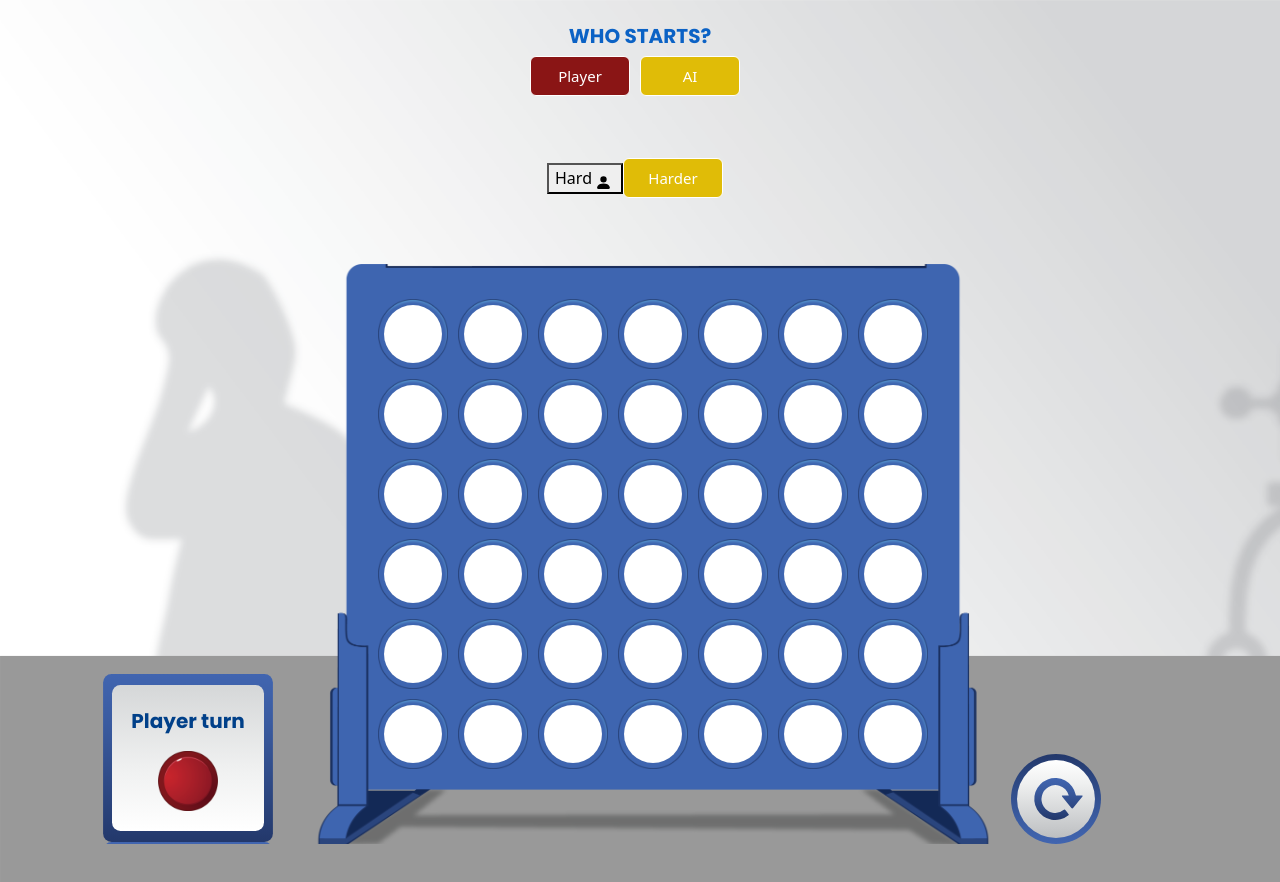
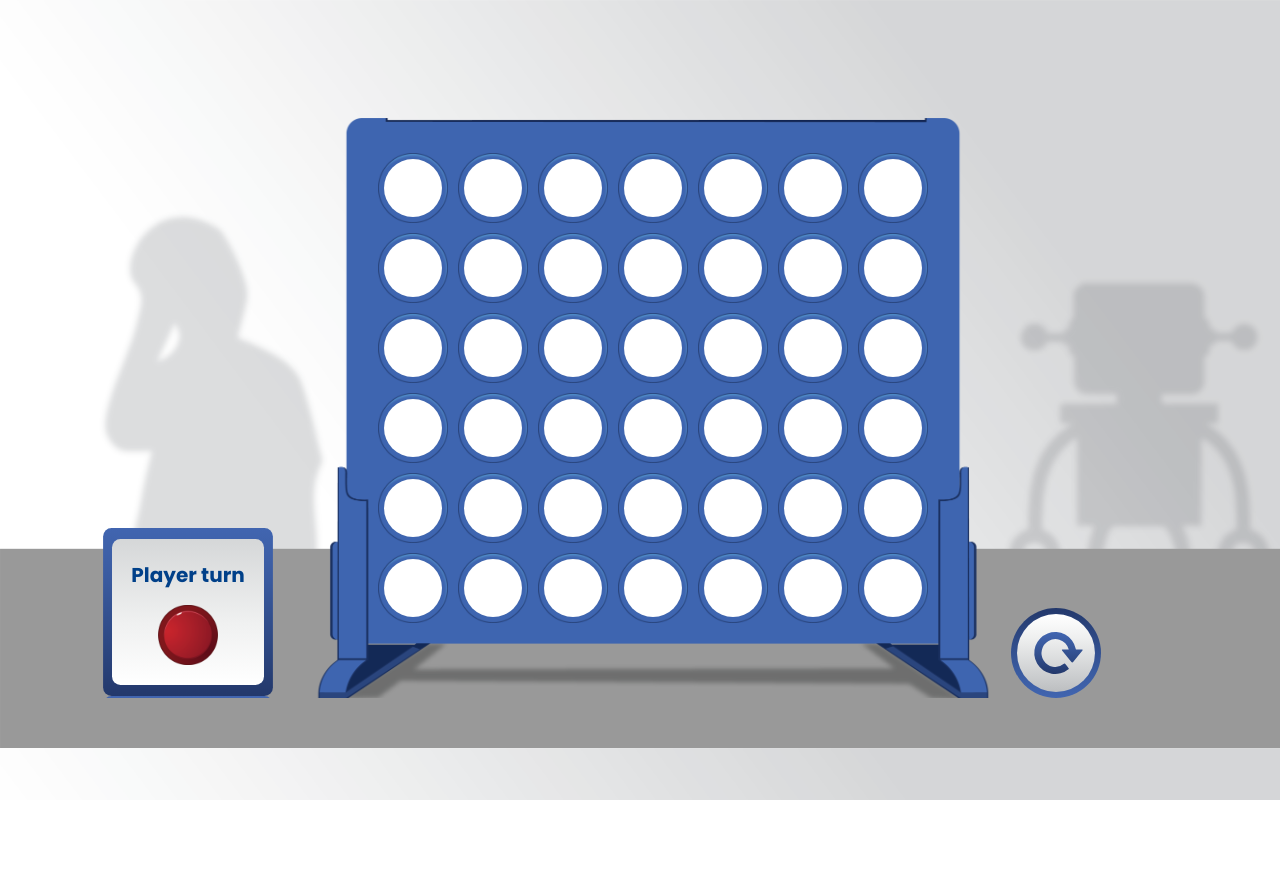
Before and after one commit to musta55/connect4, an Angular app in the folder game/: page /game in a window 1280 px wide. Shown: the top 882 px of the page. After the commit the page ends 800 px from the top, so only its background shows below. Built offline with nearby package versions, Linux system fonts and the light colour scheme.

Commit message:
fixed arrow

```diff
--- a/game/src/app/ui/ui.component.css
+++ b/game/src/app/ui/ui.component.css
@@ -75,7 +75,7 @@ h3{
   height: 580px;
   width: 690px;
   margin: 0px auto;
-  margin-top: 30px;
+  margin-top: 60px;
   background-image: url('../../assets/images/connect4.png');
   background-repeat: none;
   background-size: contain;
@@ -218,9 +218,8 @@ svg{
   margin-top: 20px;
   height: 16px;
   width: 40px;
-  margin-left: -400px;
-  /* margin: 20px auto 0px; */
-  position: relative;
+  /* margin-left: -400px; */
+  position: absolute;
   transition: left 0.5s;
 }
 
--- a/game/src/app/ui/ui.component.html
+++ b/game/src/app/ui/ui.component.html
@@ -1,104 +1,9 @@
 <div class="body">
 
-  <div class="whoStarts" *ngIf="whoseTurn_visible">
-    <br />
-    <h1 align="center">WHO STARTS?</h1>
-
-    <div align="center">
-      <button class="button-player" role="button" (click)="setStarter(0)" margin="30">
-        <span class="text">Player</span>
-        <span><svg xmlns="http://www.w3.org/2000/svg" width="23" height="23" fill="currentColor"
-            class="bi bi-person-fill" viewBox="0 0 16 16">
-            <path d="M3 14s-1 0-1-1 1-4 6-4 6 3 6 4-1 1-1 1H3zm5-6a3 3 0 1 0 0-6 3 3 0 0 0 0 6z" />
-          </svg></span>
-      </button>
-      <button class="button-bot" role="button" (click)="setStarter(1)">
-        <span class="text">AI</span>
-        <span><svg xmlns="http://www.w3.org/2000/svg" width="23" height="23" fill="currentColor" class="bi bi-robot"
-            viewBox="0 0 16 16">
-            <path
-              d="M6 12.5a.5.5 0 0 1 .5-.5h3a.5.5 0 0 1 0 1h-3a.5.5 0 0 1-.5-.5ZM3 8.062C3 6.76 4.235 5.765 5.53 5.886a26.58 26.58 0 0 0 4.94 0C11.765 5.765 13 6.76 13 8.062v1.157a.933.933 0 0 1-.765.935c-.845.147-2.34.346-4.235.346-1.895 0-3.39-.2-4.235-.346A.933.933 0 0 1 3 9.219V8.062Zm4.542-.827a.25.25 0 0 0-.217.068l-.92.9a24.767 24.767 0 0 1-1.871-.183.25.25 0 0 0-.068.495c.55.076 1.232.149 2.02.193a.25.25 0 0 0 .189-.071l.754-.736.847 1.71a.25.25 0 0 0 .404.062l.932-.97a25.286 25.286 0 0 0 1.922-.188.25.25 0 0 0-.068-.495c-.538.074-1.207.145-1.98.189a.25.25 0 0 0-.166.076l-.754.785-.842-1.7a.25.25 0 0 0-.182-.135Z" />
-            <path
-              d="M8.5 1.866a1 1 0 1 0-1 0V3h-2A4.5 4.5 0 0 0 1 7.5V8a1 1 0 0 0-1 1v2a1 1 0 0 0 1 1v1a2 2 0 0 0 2 2h10a2 2 0 0 0 2-2v-1a1 1 0 0 0 1-1V9a1 1 0 0 0-1-1v-.5A4.5 4.5 0 0 0 10.5 3h-2V1.866ZM14 7.5V13a1 1 0 0 1-1 1H3a1 1 0 0 1-1-1V7.5A3.5 3.5 0 0 1 5.5 4h5A3.5 3.5 0 0 1 14 7.5Z" />
-          </svg></span>
-      </button>
-    </div>
-  </div>
-
-  <div class="whoStarts-invisible" *ngIf="!whoseTurn_visible">
-    <br />
-    <h1 align="center">WHO STARTS?</h1>
-
-    <div align="center">
-      <button class="button-57" role="button" (click)="setStarter(0)" margin="30">
-        <span class="text">Player</span>
-        <span><svg xmlns="http://www.w3.org/2000/svg" width="23" height="23" fill="currentColor"
-            class="bi bi-person-fill" viewBox="0 0 16 16">
-            <path d="M3 14s-1 0-1-1 1-4 6-4 6 3 6 4-1 1-1 1H3zm5-6a3 3 0 1 0 0-6 3 3 0 0 0 0 6z" />
-          </svg></span>
-      </button>
-      <button class="button-57 button-bot" role="button" (click)="setStarter(1)">
-        <span class="text">AI</span>
-        <span><svg xmlns="http://www.w3.org/2000/svg" width="23" height="23" fill="currentColor" class="bi bi-robot"
-            viewBox="0 0 16 16">
-            <path
-              d="M6 12.5a.5.5 0 0 1 .5-.5h3a.5.5 0 0 1 0 1h-3a.5.5 0 0 1-.5-.5ZM3 8.062C3 6.76 4.235 5.765 5.53 5.886a26.58 26.58 0 0 0 4.94 0C11.765 5.765 13 6.76 13 8.062v1.157a.933.933 0 0 1-.765.935c-.845.147-2.34.346-4.235.346-1.895 0-3.39-.2-4.235-.346A.933.933 0 0 1 3 9.219V8.062Zm4.542-.827a.25.25 0 0 0-.217.068l-.92.9a24.767 24.767 0 0 1-1.871-.183.25.25 0 0 0-.068.495c.55.076 1.232.149 2.02.193a.25.25 0 0 0 .189-.071l.754-.736.847 1.71a.25.25 0 0 0 .404.062l.932-.97a25.286 25.286 0 0 0 1.922-.188.25.25 0 0 0-.068-.495c-.538.074-1.207.145-1.98.189a.25.25 0 0 0-.166.076l-.754.785-.842-1.7a.25.25 0 0 0-.182-.135Z" />
-            <path
-              d="M8.5 1.866a1 1 0 1 0-1 0V3h-2A4.5 4.5 0 0 0 1 7.5V8a1 1 0 0 0-1 1v2a1 1 0 0 0 1 1v1a2 2 0 0 0 2 2h10a2 2 0 0 0 2-2v-1a1 1 0 0 0 1-1V9a1 1 0 0 0-1-1v-.5A4.5 4.5 0 0 0 10.5 3h-2V1.866ZM14 7.5V13a1 1 0 0 1-1 1H3a1 1 0 0 1-1-1V7.5A3.5 3.5 0 0 1 5.5 4h5A3.5 3.5 0 0 1 14 7.5Z" />
-          </svg></span>
-      </button>
-    </div>
-  </div>
-
-  <h3 [ngStyle]="{'visibility': isError === true? 'visible' : 'hidden'}">{{error}}</h3>
-
-  <div align="center" *ngIf="showDifficulty">
-    <button
-      class="button-57"
-      role="button"
-      (click)="setDifficulty(5)"
-      margin="30"
-    >
-      <span class="text">Hard</span>
-      <span><svg
-          xmlns="http://www.w3.org/2000/svg"
-          width="23"
-          height="23"
-          fill="currentColor"
-          class="bi bi-person-fill"
-          viewBox="0 0 16 16">
-          <path
-            d="M3 14s-1 0-1-1 1-4 6-4 6 3 6 4-1 1-1 1H3zm5-6a3 3 0 1 0 0-6 3 3 0 0 0 0 6z"
-          /></svg></span>
-    </button>
-    <button
-      class="button-57 button-bot"
-      role="button"
-      (click)="setDifficulty(9)"
-    >
-      <span class="text">Harder</span>
-      <span
-        ><svg
-          xmlns="http://www.w3.org/2000/svg"
-          width="23"
-          height="23"
-          fill="currentColor"
-          class="bi bi-robot"
-          viewBox="0 0 16 16"
-        >
-          <path
-            d="M6 12.5a.5.5 0 0 1 .5-.5h3a.5.5 0 0 1 0 1h-3a.5.5 0 0 1-.5-.5ZM3 8.062C3 6.76 4.235 5.765 5.53 5.886a26.58 26.58 0 0 0 4.94 0C11.765 5.765 13 6.76 13 8.062v1.157a.933.933 0 0 1-.765.935c-.845.147-2.34.346-4.235.346-1.895 0-3.39-.2-4.235-.346A.933.933 0 0 1 3 9.219V8.062Zm4.542-.827a.25.25 0 0 0-.217.068l-.92.9a24.767 24.767 0 0 1-1.871-.183.25.25 0 0 0-.068.495c.55.076 1.232.149 2.02.193a.25.25 0 0 0 .189-.071l.754-.736.847 1.71a.25.25 0 0 0 .404.062l.932-.97a25.286 25.286 0 0 0 1.922-.188.25.25 0 0 0-.068-.495c-.538.074-1.207.145-1.98.189a.25.25 0 0 0-.166.076l-.754.785-.842-1.7a.25.25 0 0 0-.182-.135Z"
-          />
-          <path
-            d="M8.5 1.866a1 1 0 1 0-1 0V3h-2A4.5 4.5 0 0 0 1 7.5V8a1 1 0 0 0-1 1v2a1 1 0 0 0 1 1v1a2 2 0 0 0 2 2h10a2 2 0 0 0 2-2v-1a1 1 0 0 0 1-1V9a1 1 0 0 0-1-1v-.5A4.5 4.5 0 0 0 10.5 3h-2V1.866ZM14 7.5V13a1 1 0 0 1-1 1H3a1 1 0 0 1-1-1V7.5A3.5 3.5 0 0 1 5.5 4h5A3.5 3.5 0 0 1 14 7.5Z"
-          /></svg></span>
-    </button>
-  </div>
-
-  <div class="finishMessage" *ngIf="whoWon=='player'">
+  <div class="finishMessage" [ngStyle]="{'visibility': whoWon === 'player'? 'visible' : 'hidden'}">
     Player Won!
   </div>
-  <div class="finishMessage" *ngIf="whoWon=='AI'">
+  <div class="finishMessage" [ngStyle]="{'visibility': whoWon === 'AI'? 'visible' : 'hidden'}">
     AI Won!
   </div>
 
```
